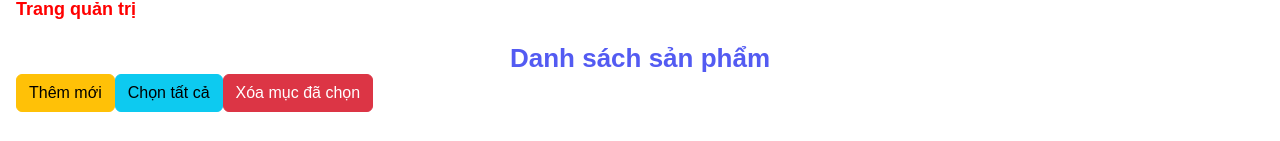
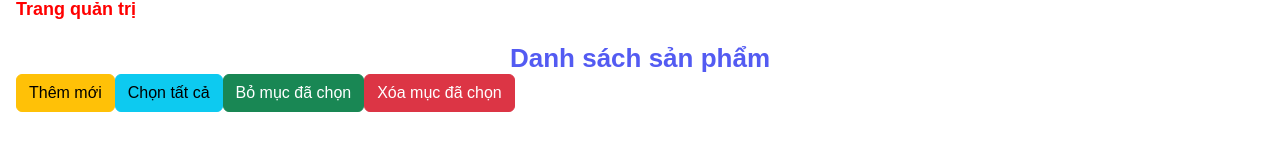
Before and after one commit to tlow08/DUAN_WEB501, a React (Vite) app: page /admin in a window 1280 px wide. Shown: the part 400-541 px from the top of the page. Built offline with nearby package versions, Linux system fonts and the light colour scheme; data requests are answered from the project's data file.

Commit message:
check 01

```diff
--- a/src/pages/admin/Dashboard.jsx
+++ b/src/pages/admin/Dashboard.jsx
@@ -15,6 +15,7 @@
         <div className="flex gap-2">
         <button type="button" className="btn btn-warning">Thêm mới</button>
         <button type="button" className="btn btn-info">Chọn tất cả</button>
+        <button type="button" className="btn btn-success">Bỏ mục đã chọn</button>
         <button type="button" className="btn btn-danger">Xóa mục đã chọn</button>
         </div>
         <table className="dashboard-table">
```
